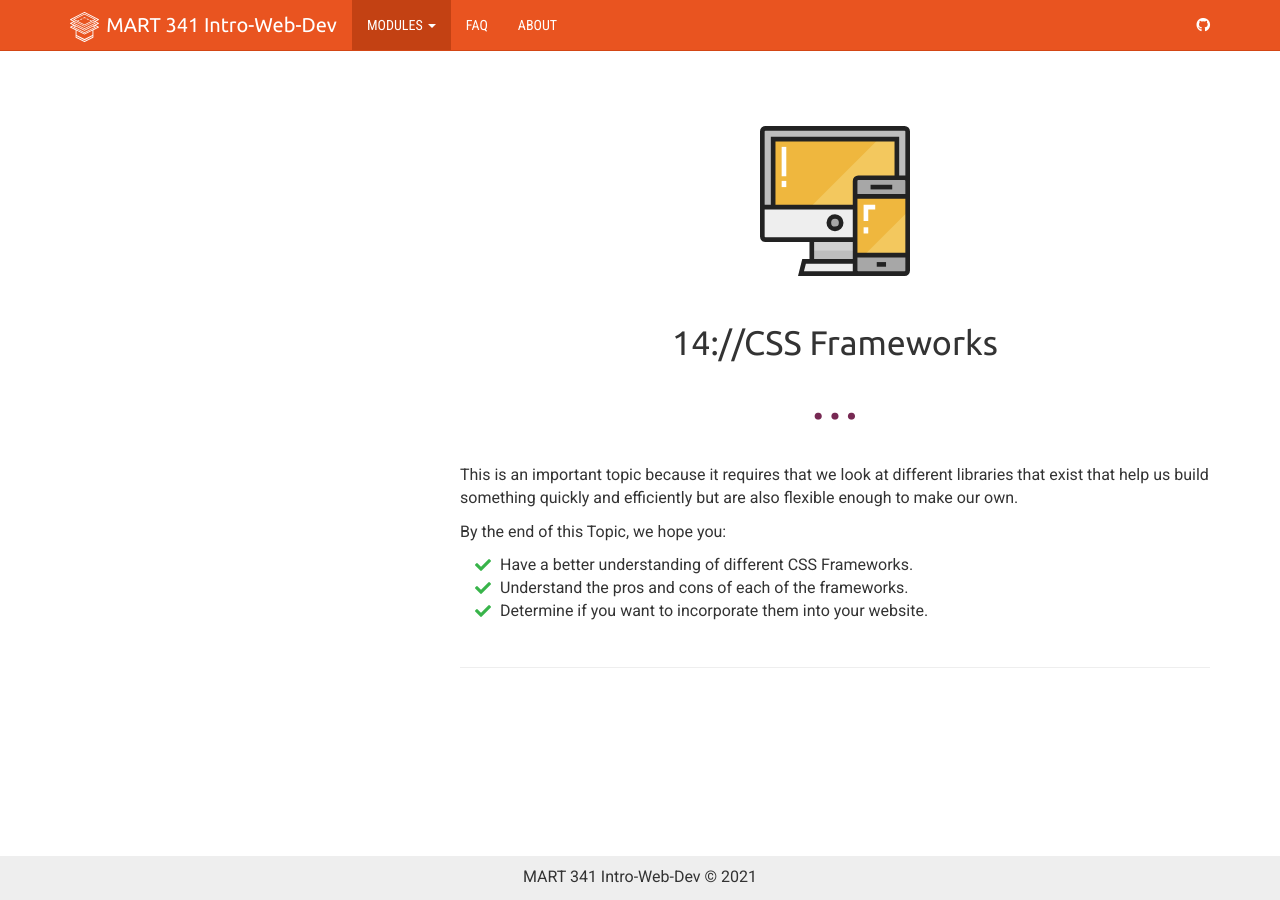
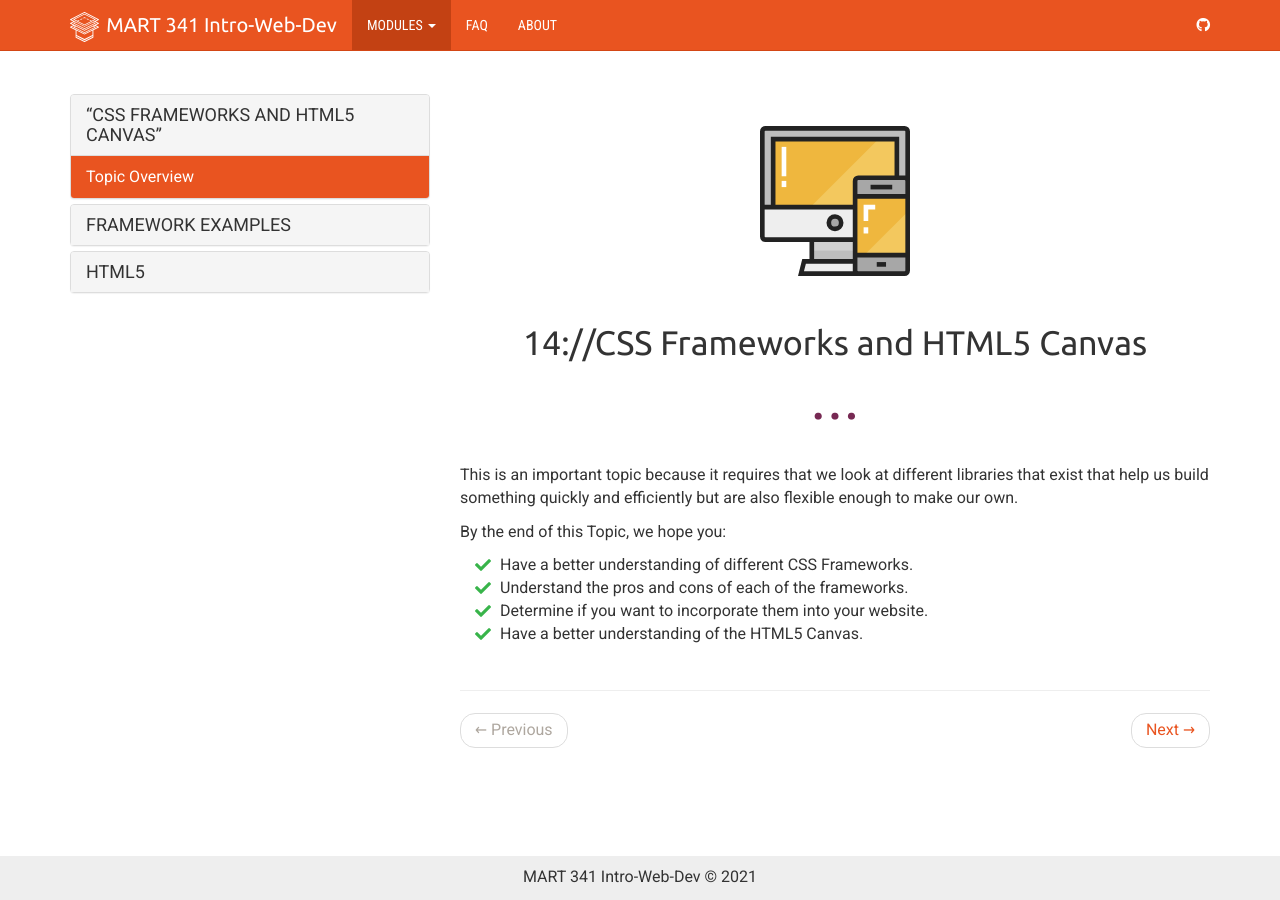
Before and after one commit to Montana-Media-Arts/341-web-design-Spring2021, a Jekyll site: the page built from _docs/topic-14/00-index/00-index.md, in a window 1280 px wide. Built offline with Jekyll 4.4.1, drawn with Linux system fonts in a browser that asks for light colours; nearby versions of some CDN libraries.

Commit message:
updated layout

```diff
--- a/_data/docs.yml
+++ b/_data/docs.yml
@@ -867,8 +867,8 @@
     - todo-queries
 
 # TOPIC 14
-topic-13:
-  - title: “CSS Frameworks”
+topic-14:
+  - title: “CSS Frameworks and HTML5 Canvas”
     docs:
     - overview
 
--- a/_docs/topic-14/00-index/00-index.md
+++ b/_docs/topic-14/00-index/00-index.md
@@ -8,8 +8,8 @@
 ---
 
 <div class="section-title">
-  <img src="../img/assignment-13.svg" alt="" title="Assignment 13: Positioning" />
-  <h2 style="text-align: center;">14://CSS Frameworks</h2>
+  <img src="../img/assignment-13.svg" alt="" title="Assignment 14: Frameworks" />
+  <h2 style="text-align: center;">14://CSS Frameworks and HTML5 Canvas</h2>
 </div>
 
 This is an important topic because it requires that we look at different libraries that exist that help us build something quickly and efficiently but are also flexible enough to make our own.
@@ -19,4 +19,5 @@
   <li class="icon-pro">Have a better understanding of different CSS Frameworks.</li>
   <li class="icon-pro">Understand the pros and cons of each of the frameworks.</li>
   <li class="icon-pro">Determine if you want to incorporate them into your website.</li>
+   <li class="icon-pro">Have a better understanding of the HTML5 Canvas.</li>
 </ul>
```
